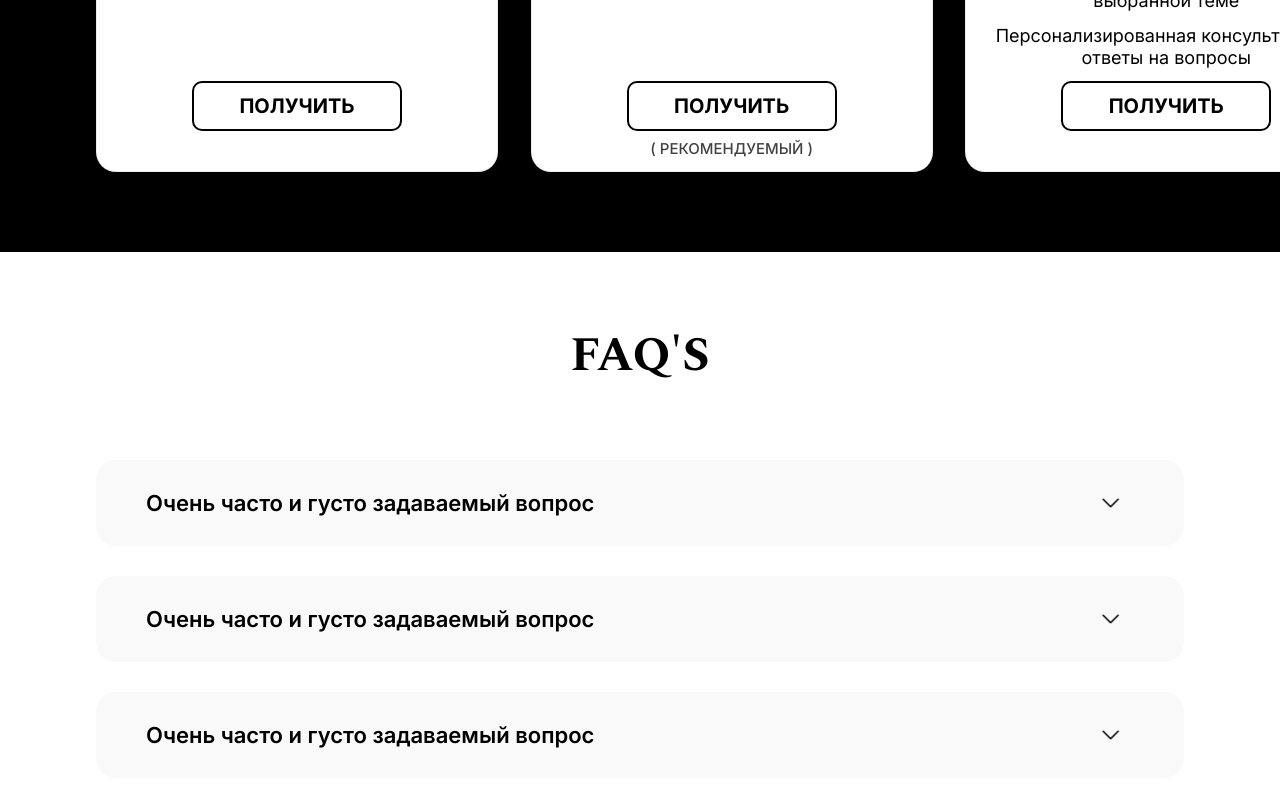
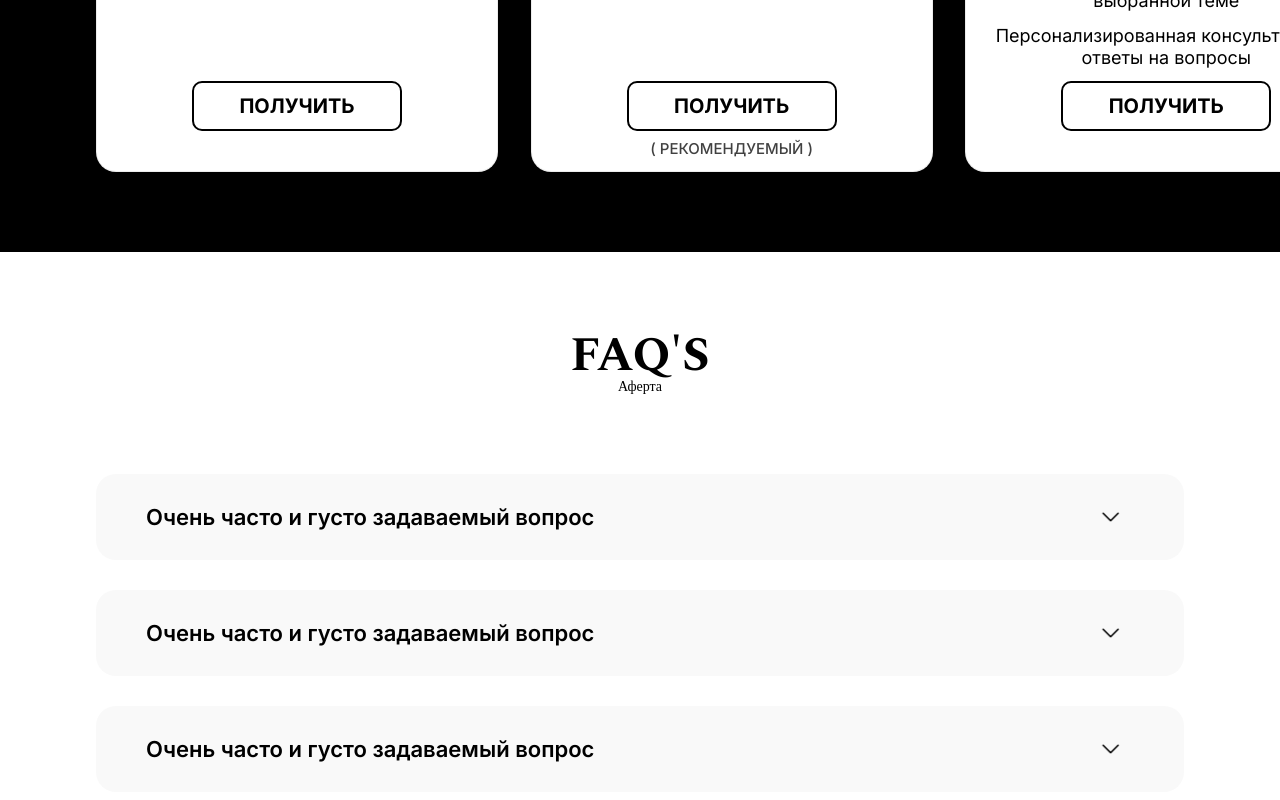
Before and after one commit to ChubarovOleksandr/Cocktail-Course, a React (Vite) app: page / in a window 1280 px wide. Shown: the part 3001-3801 px from the top of the page. Built offline with nearby package versions, Linux system fonts and the light colour scheme; a web font is replaced by a local one.

Commit message:
add link to oferta

```diff
--- a/src/components/contentPage/InformationBlock.tsx
+++ b/src/components/contentPage/InformationBlock.tsx
@@ -1,3 +1,4 @@
+import { NavLink } from "react-router-dom";
 import AccordeonItem from "./AccordeonItem";
 
 export interface accordeonItem {
@@ -28,6 +29,7 @@ const InformationBlock = () => {
     <div className="faq" id="faq">
       <div className="container">
         <div className="faq__title">FAQ's</div>
+        <NavLink to='/oferta'>Аферта</NavLink>
         <div className="question__block">
           {accordeonData.map((itemData, index) => (
             <AccordeonItem key={index} data={itemData} />
```
